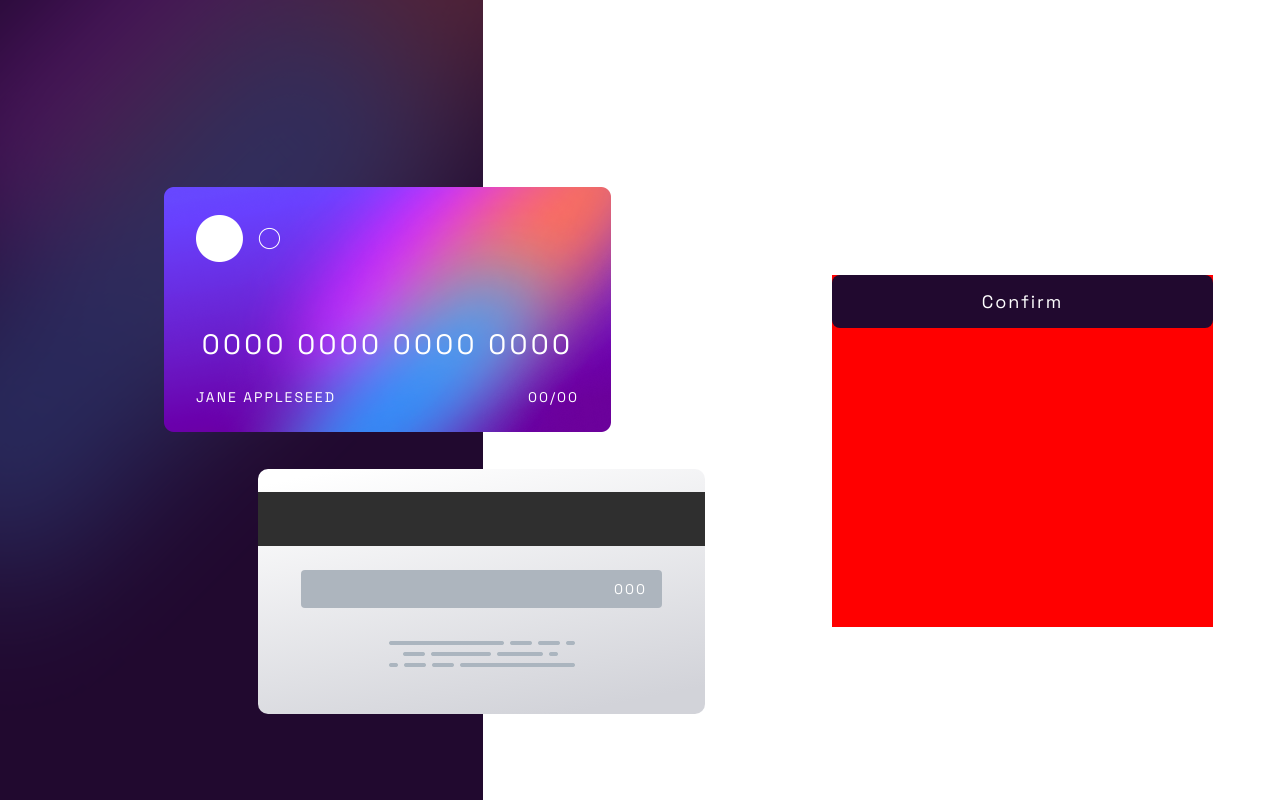
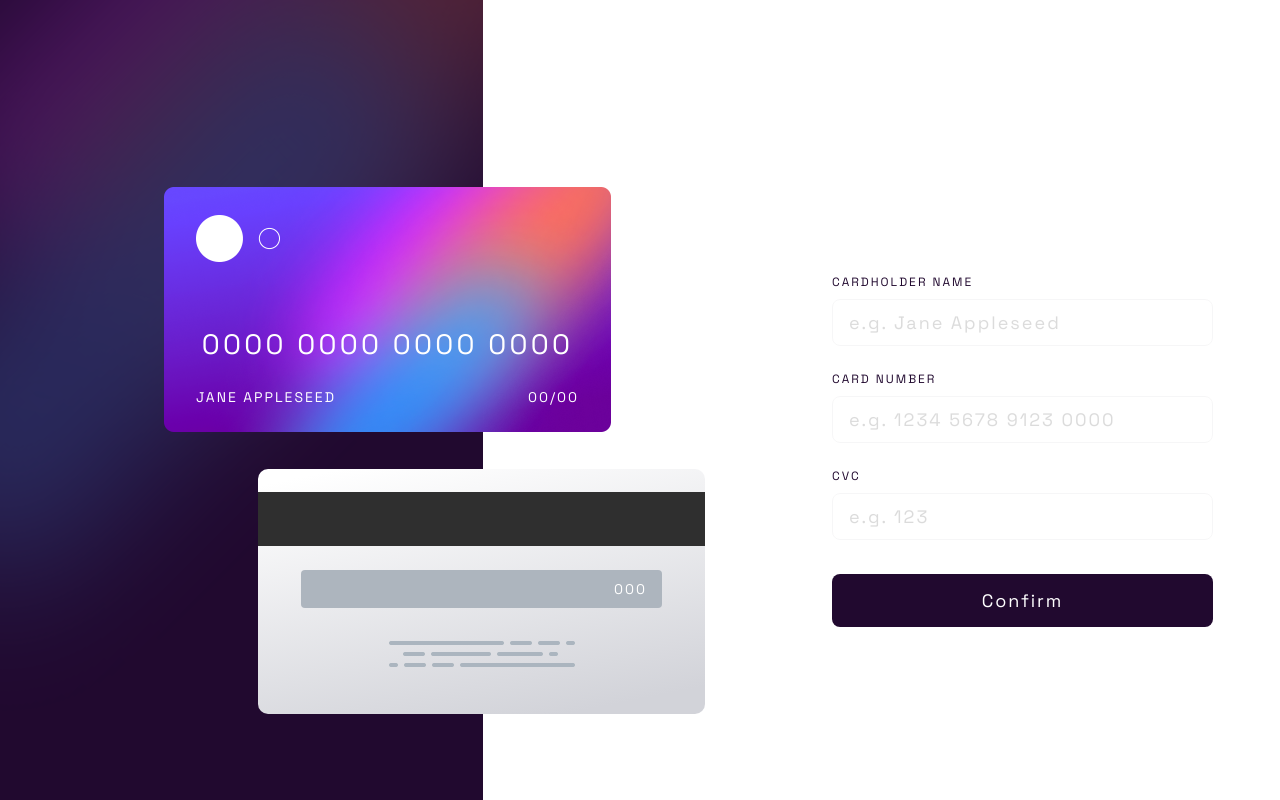
Before and after one commit to allencode11/interactive-card, a React (Create React App) app: page / in a window 1280 px wide. Built offline with nearby package versions, Linux system fonts and the light colour scheme.

Commit message:
adding components for input

```diff
--- a/src/App.js
+++ b/src/App.js
@@ -1,12 +1,18 @@
 import './App.css';
 import img from './assets/images/text.png';
 import { BtnComponent } from './components/btn/btn.component';
+import { InputComponent } from './components/input/input.component';
 
 function App() {
 
   const onBtnClick = () => {
     console.log('click');
-  }
+  };
+
+  const onInputClick = () => {
+    console.log('click');
+  };
+
   return (
     <div className='App'>
       <div className='gradient-img mask'>
@@ -35,6 +41,9 @@ function App() {
       </div>
 
       <div className='input-data'>
+        <InputComponent label='Cardholder Name' type='text' placeholder='e.g. Jane Appleseed' func={onInputClick} ></InputComponent>
+        <InputComponent label='Card Number' type='text' placeholder='e.g. 1234 5678 9123 0000' func={onInputClick} ></InputComponent>
+        <InputComponent label='CVC' type='text' placeholder='e.g. 123' func={onInputClick} ></InputComponent>
         <BtnComponent text='Confirm' func={onBtnClick}></BtnComponent>
       </div>
     </div>
--- a/src/components/btn/btn.component.css
+++ b/src/components/btn/btn.component.css
@@ -9,5 +9,6 @@
     justify-content: center;
     align-items: center;
     text-transform: none;
+    margin-top: 8px;
 
 }
--- /dev/null
+++ b/src/components/input/input.component.css
@@ -0,0 +1,28 @@
+.input {
+    display: flex;
+    flex-direction: column;
+    justify-content: start;
+}
+
+label {
+    font-size: 12px;
+    line-height: 15px;
+    color: #21092F;
+    margin-bottom: 9px;
+    text-align: start;
+}
+
+input {
+    box-sizing: border-box;
+    background: #FFFFFF;
+    border: 1px solid #DFDEE0;
+    border-radius: 8px;
+    font-size: 18px;
+    line-height: 23px;
+    color: #21092F;
+    mix-blend-mode: normal;
+    opacity: 0.25;
+    padding: 11px 16px;
+    margin-bottom: 26px;
+    text-transform: none;
+}
--- /dev/null
+++ b/src/components/input/input.component.jsx
@@ -0,0 +1,10 @@
+import './input.component.css';
+
+export const InputComponent = ({label, type, placeholder, func}) => {
+  return (
+    <div className='input'>
+      <label>{label}</label>
+      <input type={type} placeholder={placeholder} onChange={func} />
+    </div>
+  );
+};
--- a/src/index.css
+++ b/src/index.css
@@ -144,5 +144,4 @@
     height: 352px;
     left: 832px;
     top: 275px;
-    background: red;
 }
```
